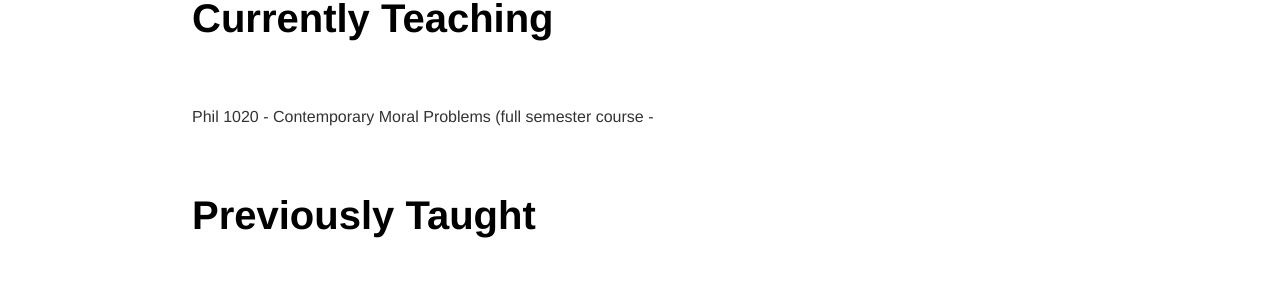
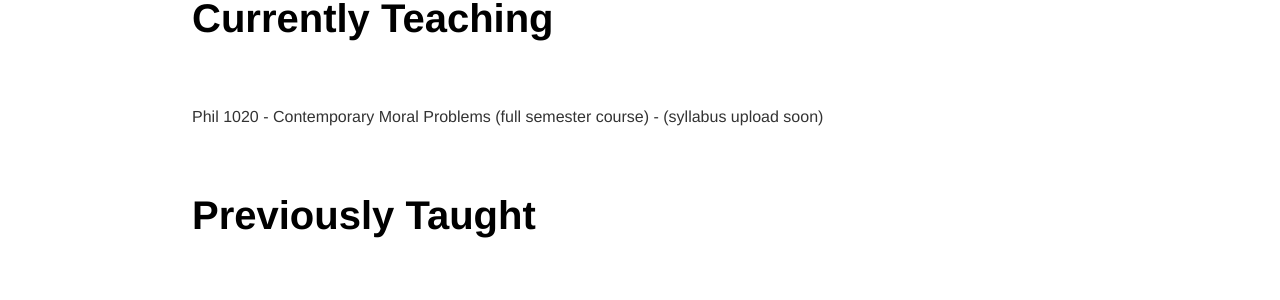
Before and after one commit to kevinjpatton/kevinjpatton.github.io, a Jekyll site: the page built from teaching/index.html, in a window 1280 px wide. Shown: the part 403-703 px from the top of the page. Built offline with Jekyll 4.4.1, drawn with Linux system fonts in a browser that asks for light colours; Markdown is read by kramdown in place of the engine named in the settings.

Commit message:
Update index.html

```diff
--- a/teaching/index.html
+++ b/teaching/index.html
@@ -5,7 +5,7 @@ title: Teaching - Kevin Patton
 <h1>Teaching</h1>
 <p>As a graduate student at the <a href="http://www.unl.edu/philosophy/graduate-students#patton" target="_blank">University of Nebraska-Lincoln</a> I am employed as either a teaching assistant, or as an instructor.  I have, however, moved back to Omaha for the time being, and am very thankful to be teaching at my alma mater which is the University of Nebraska - Omaha.  I am teaching a Contemporary Moral Issues class currently, and below you can find out more information on the classes that I've taught in the past.</p>
 <h1>Currently Teaching</h1>
-<p>Phil 1020 - Contemporary Moral Problems (full semester course - <syllabus upload soon>
+<p>Phil 1020 - Contemporary Moral Problems (full semester course) - (syllabus upload soon)
 <h1>Previously Taught</h1>
 <p>Phil 110 - Introduction to Logic and Critical Reasoning (accelerated 5 week course) - <a href="/teaching/Phil110_SyllabusSummer2018.pdf" target="_blank">Syllabus</a></p>
 <p>Phil 110 - Introduction to Logic and Critical Reasoning (full semester course) - <a href="/teaching/Phil110_SyllabusSpring2017.pdf" target="_blank">Syllabus</a></p>
```
